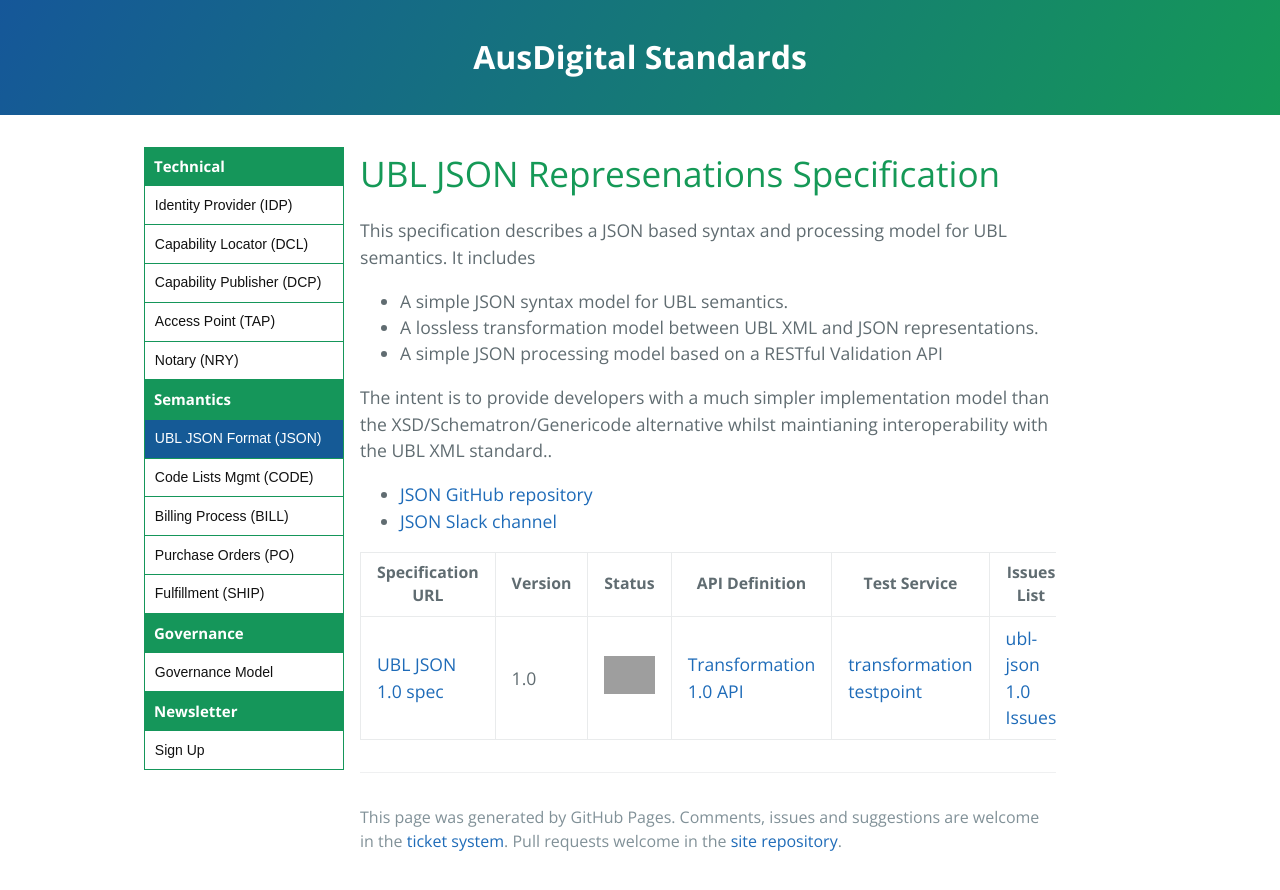
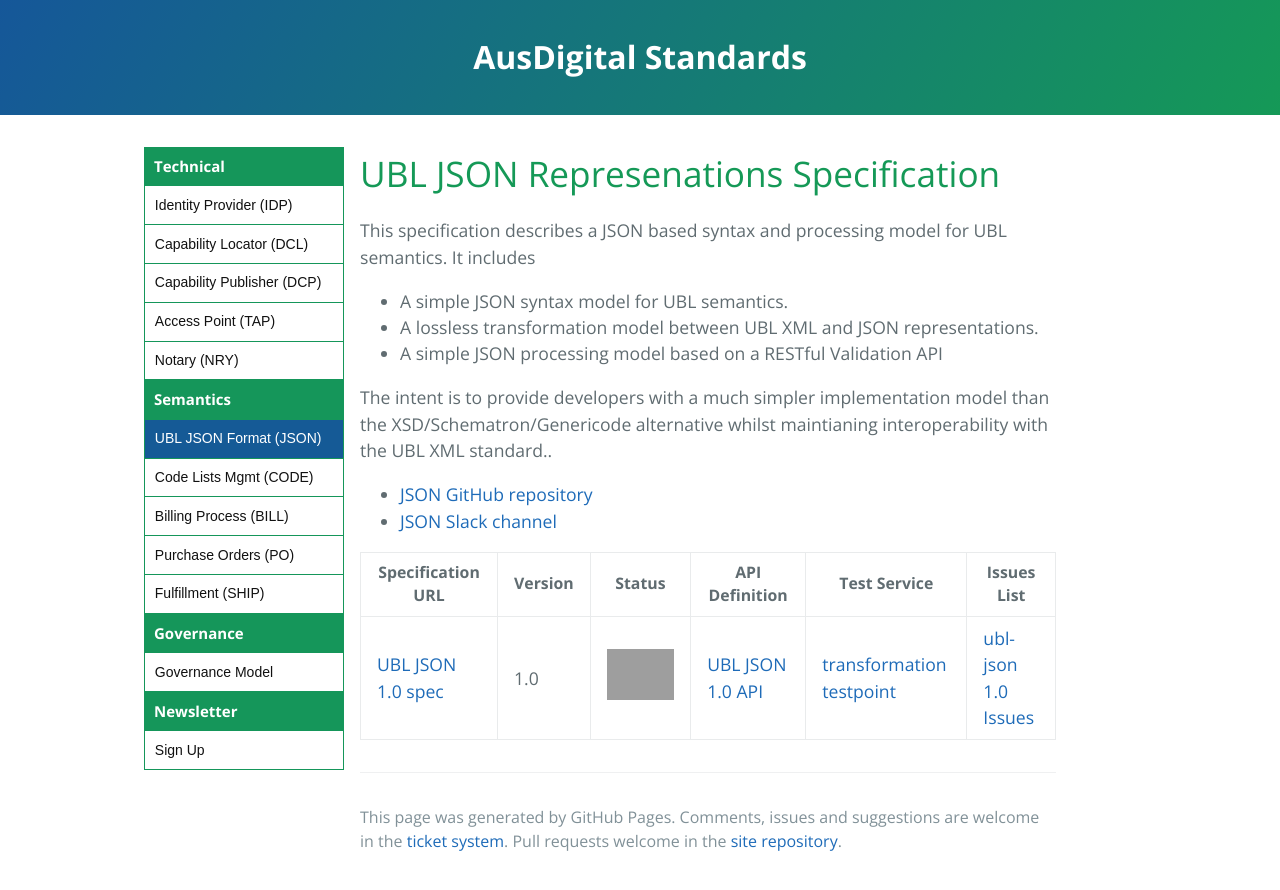
Before and after one commit to ausdigital/ausdigital.github.io, a Jekyll site: the page built from pages/ubl-json.md, in a window 1280 px wide. Shown: the top 890 px of the page. Built offline with Jekyll 4.4.1, drawn with Linux system fonts in a browser that asks for light colours; grey boxes are pictures that could not be loaded.

Commit message:
Fix API link

```diff
--- a/pages/ubl-json.md
+++ b/pages/ubl-json.md
@@ -19,4 +19,4 @@
 
 | Specification URL | Version | Status | API Definition | Test Service | Issues List |
 | ----------------- | ------  | ------ | -------------- | ------------ | -------- |
-| [UBL JSON 1.0 spec](http://ubl-json.readthedocs.io/) | 1.0 | ![Raw](http://rfc.unprotocols.org/spec:2/COSS/raw.svg) | [Transformation 1.0 API](https://swaggerhub.com/api/ausdigital/transformation/1.0) | [transformation testpoint](http://testpoint.io/btransformation.html)  | [ubl-json 1.0 Issues](https://github.com/ausdigital/ubl-json/issues)  |
+| [UBL JSON 1.0 spec](http://ubl-json.readthedocs.io/) | 1.0 | ![Raw](http://rfc.unprotocols.org/spec:2/COSS/raw.svg) | [UBL JSON 1.0 API](https://app.swaggerhub.com/api/ausdigital/ubl-json/1.0.0) | [transformation testpoint](http://testpoint.io/btransformation.html)  | [ubl-json 1.0 Issues](https://github.com/ausdigital/ubl-json/issues)  |
```
